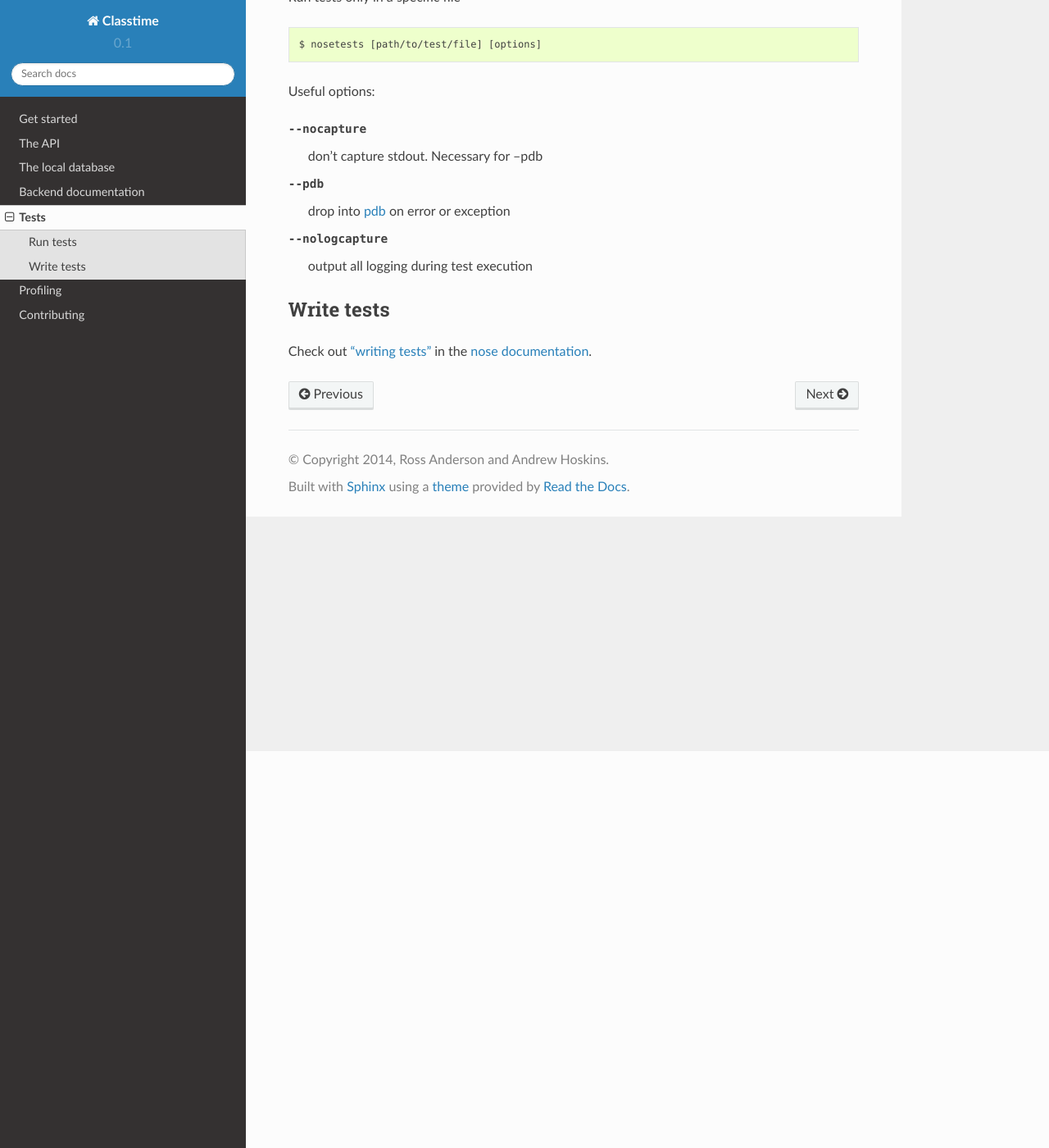
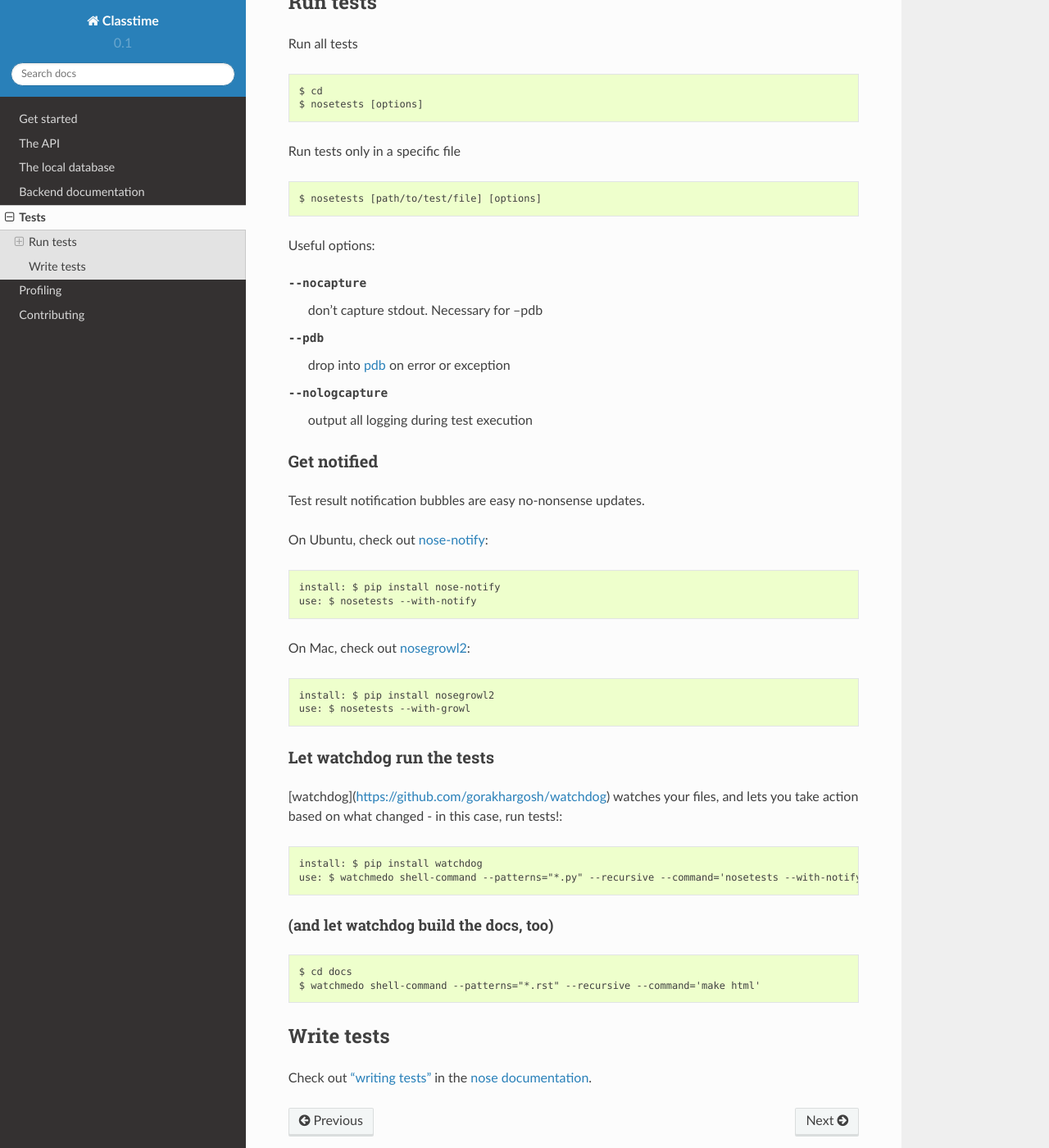
Before and after one commit to ahoskins/Winston, a Sphinx documentation site: the page built from docs/tests.rst, in a window 1280 px wide and 1400 px high, scrolled down 484 px. Shown: the whole window at 82% size. Built offline with Sphinx 7.4.7 and the Read the Docs theme 2.0.0, drawn with Linux system fonts in a browser that asks for light colours; some of the changed text lies outside the part shown.

Commit message:
docs(tests): add instructions for continuous testing + notifications

```diff
--- a/docs/tests.rst
+++ b/docs/tests.rst
@@ -3,10 +3,16 @@ Tests
 =====
 
 Core functionality is tested with
-`nosetests <https://nose.readthedocs.org/en/latest/>`__.
+`Nose <https://nose.readthedocs.org/en/latest/>`__
 
-Test suites are in the ``tests/`` directory. Test filenames are prefixed
-with ``test_``. Test functions are prefixed with ``test_``.
+Nose is included in `requirements.txt <https://pip.readthedocs.org/en/1.1/requirements.html>`__, so if you ran ``$ pip install -r requirements.txt``, it is already installed.
+
+Otherwise::
+
+	install: $ pip install nose
+
+Test suites are in ``tests/``. Test filenames are prefixed
+with ``test_``. Test functions are prefixed with ``test_``
 
 Run tests
 ~~~~~~~~~
@@ -29,6 +35,37 @@ Useful options:
 --nologcapture
 	output all logging during test execution
 
+Get notified
+""""""""""""
+
+Test result notification bubbles are easy no-nonsense updates.
+
+On Ubuntu, check out `nose-notify <https://github.com/passy/nose-notify>`__::
+
+	install: $ pip install nose-notify
+	use: $ nosetests --with-notify
+
+On Mac, check out `nosegrowl2 <https://github.com/j4mie/nosegrowl2>`__::
+
+	install: $ pip install nosegrowl2
+	use: $ nosetests --with-growl
+
+Let watchdog run the tests
+""""""""""""""""""""""""""
+
+[watchdog](https://github.com/gorakhargosh/watchdog) watches your files, and lets you take action based on what changed - in this case, run tests!::
+
+	install: $ pip install watchdog
+	use: $ watchmedo shell-command --patterns="*.py" --recursive --command='nosetests --with-notify'
+
+(and let watchdog build the docs, too)
+''''''''''''''''''''''''''''''''''''''
+::
+
+	$ cd docs
+	$ watchmedo shell-command --patterns="*.rst" --recursive --command='make html'
+
+
 Write tests
 ~~~~~~~~~~~
 
```
